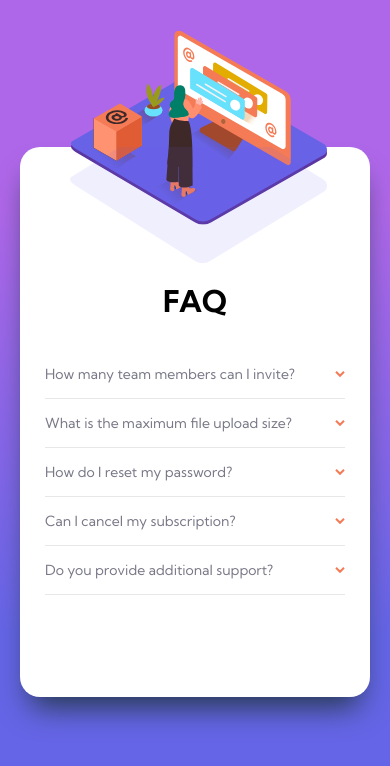
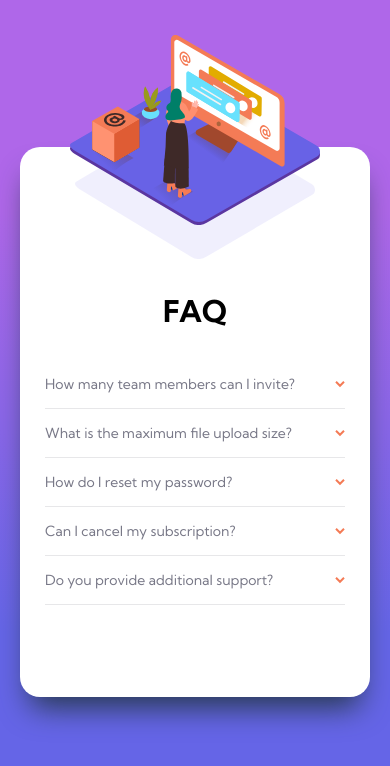
Before and after one commit to wholetomy/Faq-Accordion-Card, a plain HTML site: page index.html in a window 390 px wide. Drawn offline with Linux system fonts and the light colour scheme.

Commit message:
fourth  commit

```diff
--- a/index.html
+++ b/index.html
@@ -15,7 +15,6 @@
     <div class="side1">
       <div class="img"></div>
       <div class="box"></div>
-      <div class="shadow"></div>
     </div>
     <div class="side2">
       <div class="header">
--- a/style.css
+++ b/style.css
@@ -37,6 +37,7 @@ body {
 .side1 {
     display: flex;
     align-items: center;
+    overflow: hidden;
 }
 
 .side1 img {
@@ -47,12 +48,12 @@ body {
 
 .img {
     width: 472px;
-    height: 360px;
+    height: 485px;
     transform: translateX(-18%);
-    background-position: center;
-    background-repeat: no-repeat;
-    background-size: 421px 322px;
-    background-image: url(images/illustration-woman-online-desktop.svg);
+    background-position: center, right;
+    background-repeat: no-repeat, no-repeat;
+    background-size: 433px 322px, 562px 567px;
+    background-image: url(images/illustration-woman-online-desktop.svg), url(images/bg-pattern-desktop.svg);
 }
 
 .box {
@@ -62,17 +63,6 @@ body {
     margin-top: 87px;
     margin-left: -91px;
     background-image: url(images/illustration-box-desktop.svg);
-}
-
-.shadow {
-    width: 692px;
-    height: 660px;
-    position: fixed;
-    margin-top: -71px;
-    margin-left: -329px;
-    background-repeat: no-repeat;
-    background-size: 692px 660px;
-    background-image: url(images/bg-pattern-desktop.svg);
 }
 
 .side2 {
@@ -145,36 +135,30 @@ body {
         width: 350px;
         height: 550px;
         display: flex;
-        overflow: hidden;
+        overflow: unset;
         flex-direction: column;
         background-color: var(--white);
     }
 
     .img {
         width: 257px;
-        margin: 50px;
-        height: 194px;
+        margin: 25px 50px;
+        height: 257px;
         transform: unset;
-        position: fixed;
+        position: unset;
         background-size: unset;
-        transform: translateY(-10%);
-        background-position: center;
-        background-image: url(images/illustration-woman-online-mobile.svg);
+        transform: translateY(-30%);
+        background-position: center, bottom;
+        background-image: url(images/illustration-woman-online-mobile.svg), url(images/bg-pattern-mobile.svg);
     }
 
     .box {
         display: none;
     }
 
-    .shadow {
-        width: 257px;
-        height: 155px;
-        position: fixed;
-        margin-top: 155px;
-        margin-left: 50px;
-        background-repeat: no-repeat;
-        background-size: 257px 116px;
-        background-image: url(images/bg-pattern-mobile.svg);
+    .side1 {
+        overflow: unset;
+        height: 120px;
     }
 
     .side2 {
@@ -182,7 +166,6 @@ body {
         font-size: 14px;
         transform: unset;
         padding-top: unset;
-        padding-top: 110px;
         padding-right: unset;
     }
 
```
